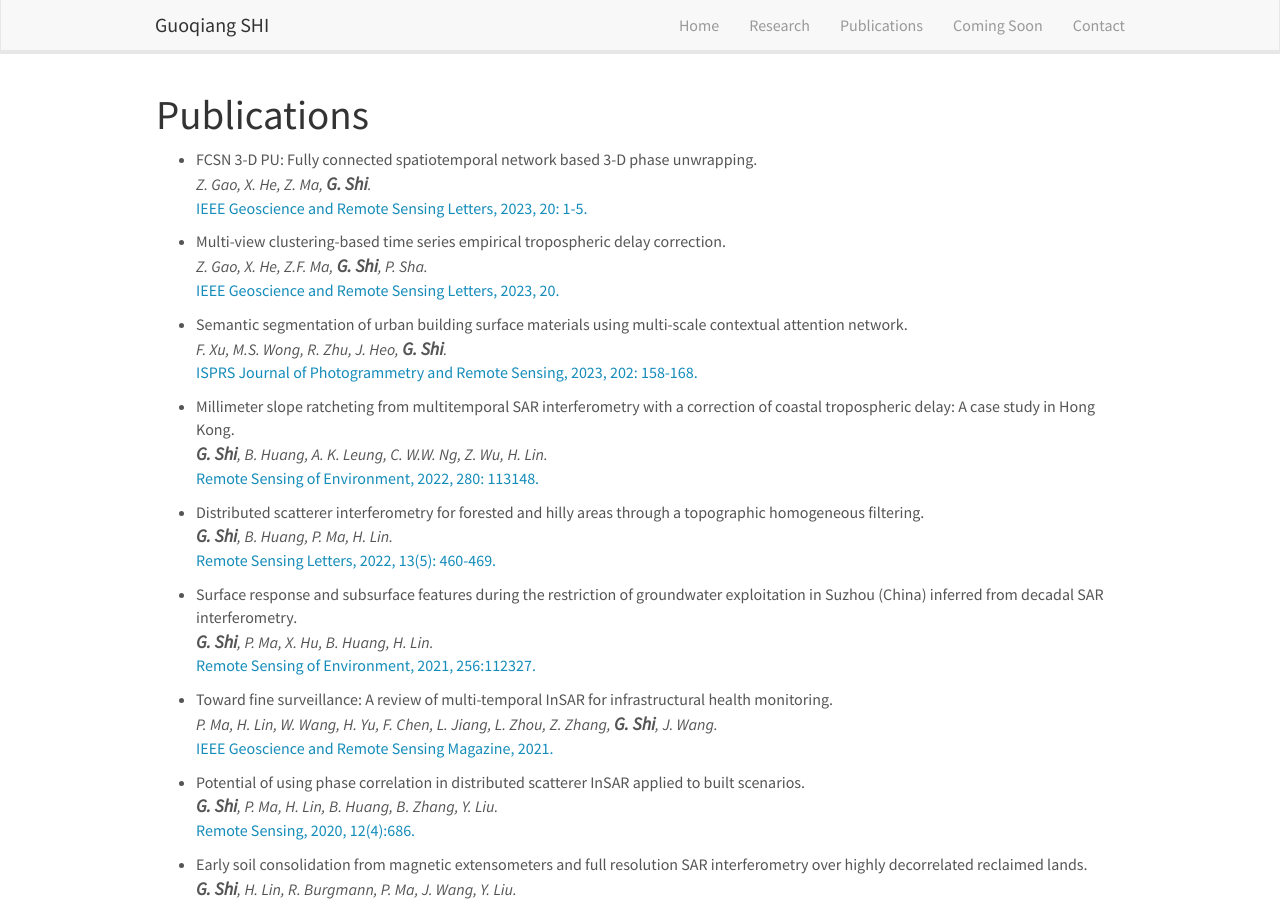
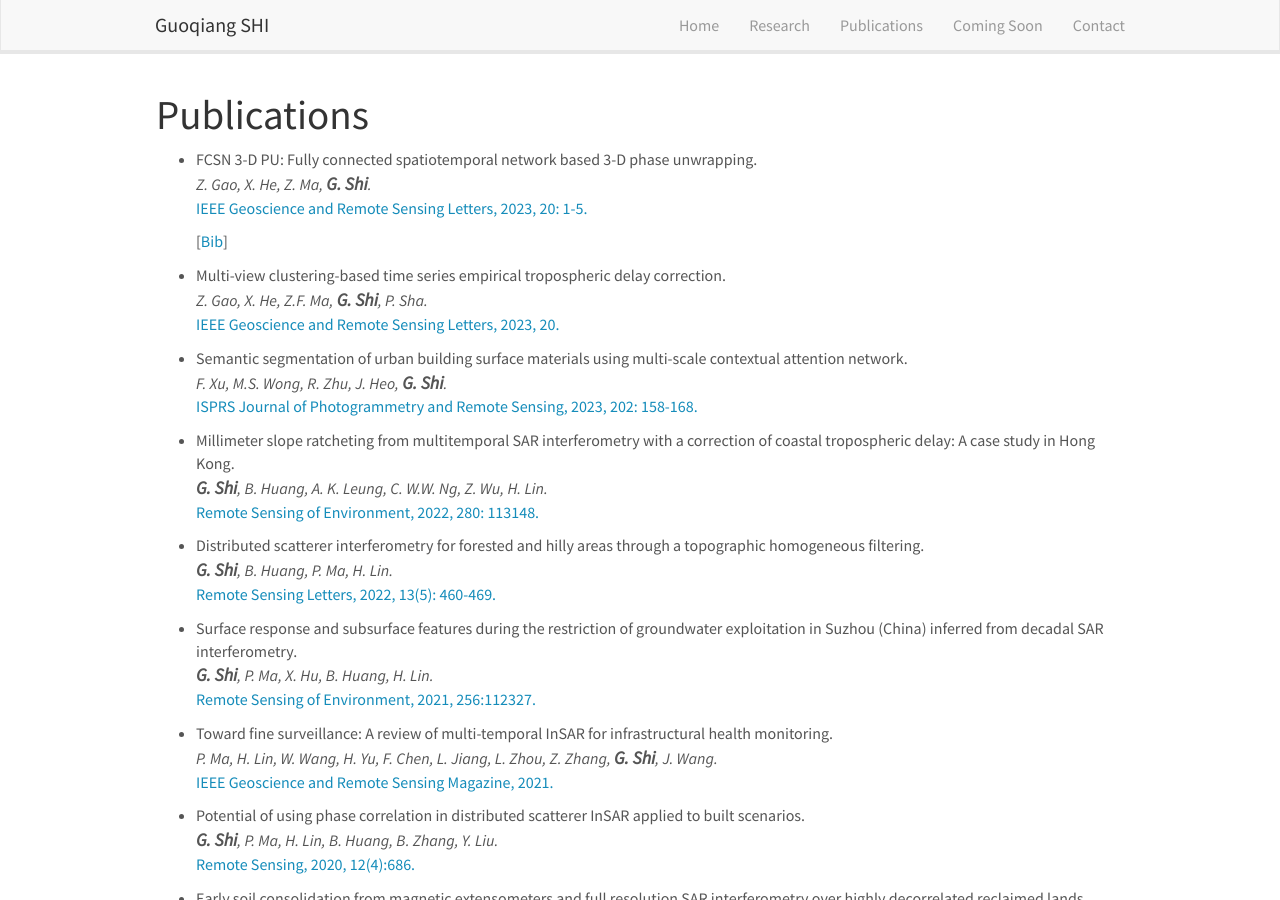
Before and after one commit to guoqiangshi/guoqiangshi.github.io, a Jekyll site: the page publications.html, which Jekyll copies as it is, in a window 1280 px wide and 900 px high. Built offline with Jekyll 4.4.1, drawn with Linux system fonts in a browser that asks for light colours; nearby versions of some CDN libraries; library files that are not in the unit come from our copies.

Commit message:
Update publications.html

```diff
--- a/publications.html
+++ b/publications.html
@@ -70,6 +70,9 @@
   <li>
     <p>FCSN 3-D PU: Fully connected spatiotemporal network based 3-D phase unwrapping. <br />
   <em>Z. Gao, X. He, Z. Ma, <span class="mqq">G. Shi</span>. </em><br /><a href="https://ieeexplore.ieee.org/abstract/document/10068199">IEEE Geoscience and Remote Sensing Letters, 2023, 20: 1-5.</a></p>
+  <p style="margin-top:3px">
+			[<a href="paper_info/FCSN_bib.txt">Bib</a>]
+   </p>
   </li>
   <li>
     <p>Multi-view clustering-based time series empirical tropospheric delay correction. <br />
```
